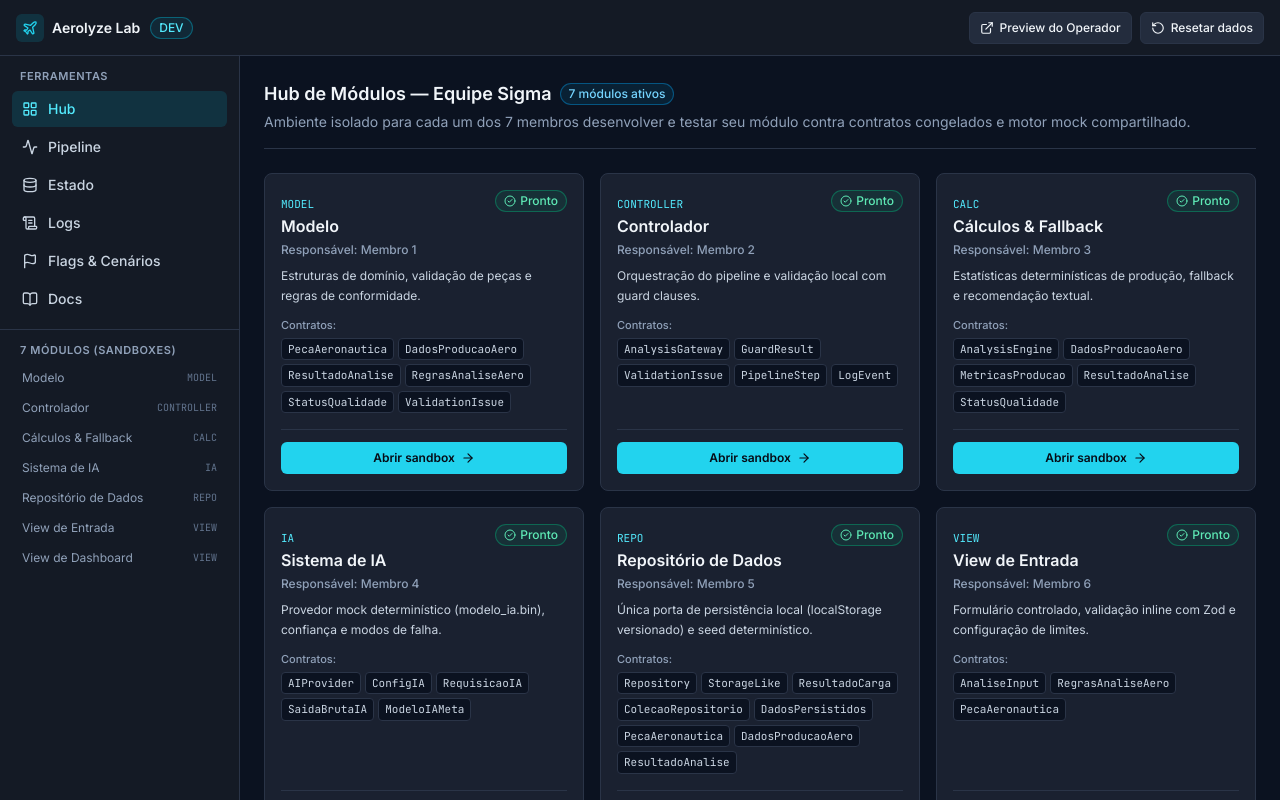
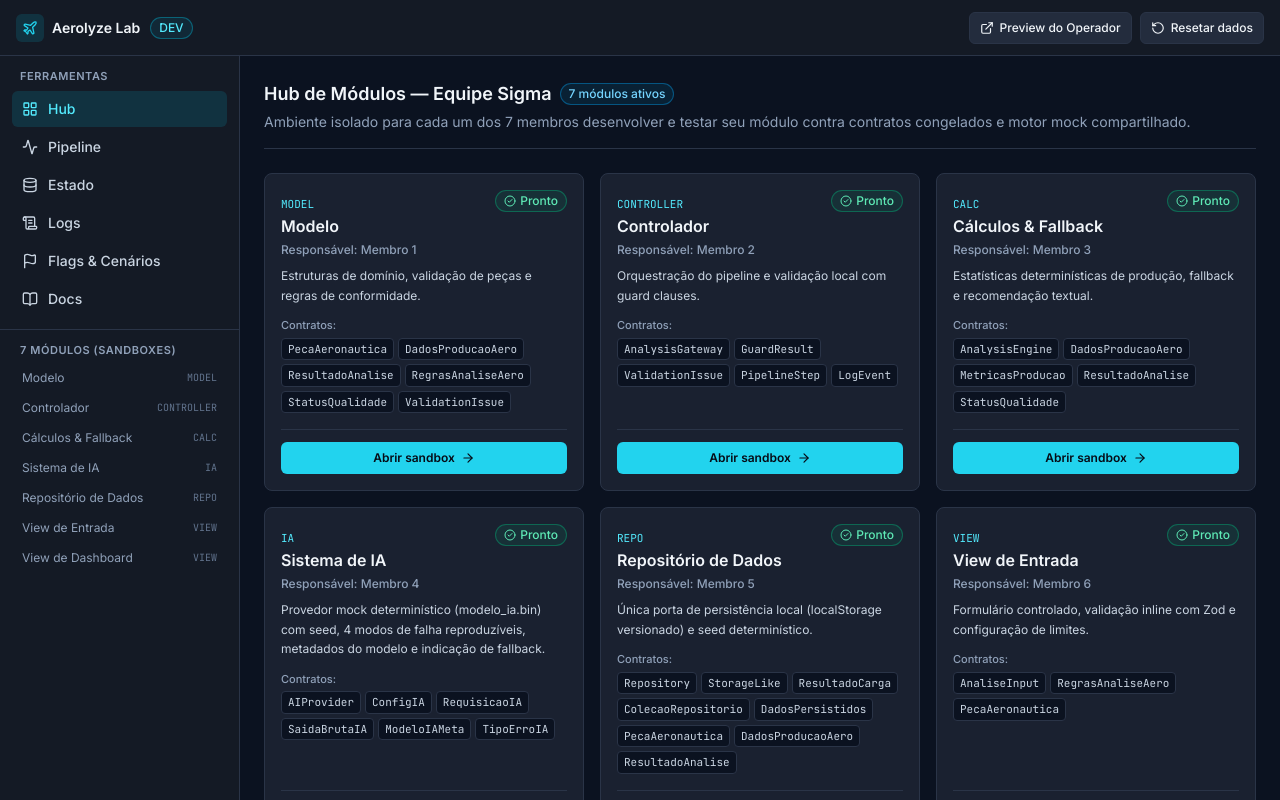
Before and after one commit to ryanthecomic/CLP-Sigma-Aeronautics-Parts-Analysis, a React (Vite) app in the folder web/: page /dev in a window 1280 px wide. Shown: the top 800 px of the page. Built offline with nearby package versions, Linux system fonts and the light colour scheme.

Commit message:
docs(ia): atualiza manifest e README do modulo (T4.6)

```diff
--- a/web/src/modules/ia/manifest.ts
+++ b/web/src/modules/ia/manifest.ts
@@ -5,9 +5,10 @@ export const iaManifest: ReactModuleManifest = {
   id: "ia",
   nome: "Sistema de IA",
   responsavel: "Membro 4",
-  descricao: "Provedor mock determinístico (modelo_ia.bin), confiança e modos de falha.",
+  descricao:
+    "Provedor mock determinístico (modelo_ia.bin) com seed, 4 modos de falha reproduzíveis, metadados do modelo e indicação de fallback.",
   status: "pronto",
   camada: "IA",
-  contratos: ["AIProvider", "ConfigIA", "RequisicaoIA", "SaidaBrutaIA", "ModeloIAMeta"],
+  contratos: ["AIProvider", "ConfigIA", "RequisicaoIA", "SaidaBrutaIA", "ModeloIAMeta", "TipoErroIA"],
   sandbox: lazy(() => import("./sandbox")),
 };
```
Also changed, not shown: web/src/modules/ia/README.md.
